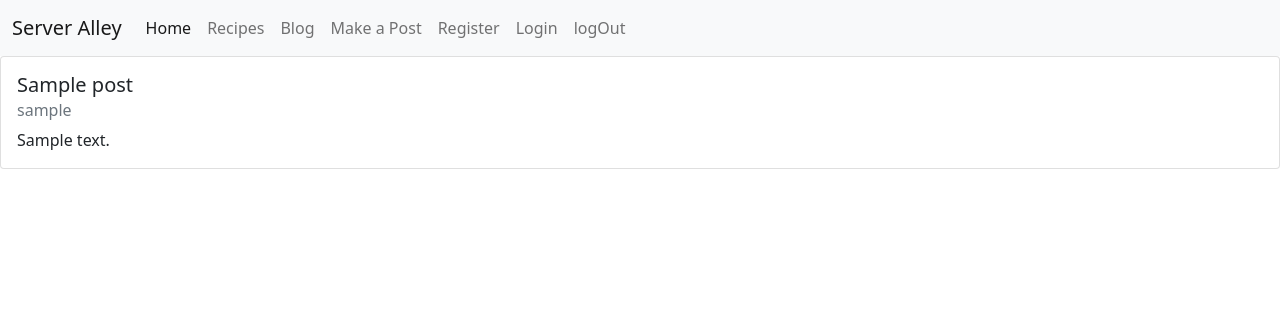
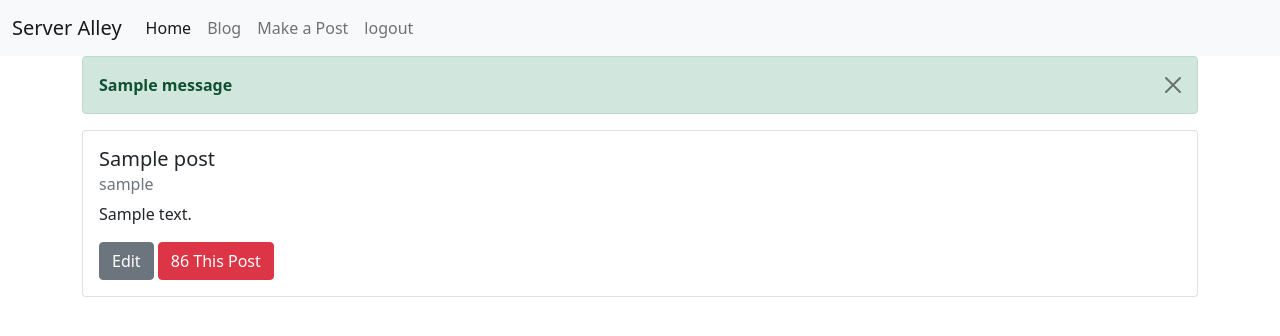
Before and after one commit to Allisona1012/Server_Alley_project, a Flask app: page /blog in a window 1280 px wide. Shown: the top 336 px of the page. Run offline with Flask 2, Linux system fonts and the light colour scheme; a user stored in the database is signed in; tables that the repository leaves empty hold one stand-in row (values such as "Sample post"); one stand-in notice (Sample message) is shown; some libraries are stand-ins or nearby versions.

Commit message:
delete now working

```diff
--- a/app/forms.py
+++ b/app/forms.py
@@ -19,3 +19,7 @@ class PostForm(FlaskForm):
     title=StringField('Title', validators=[DataRequired()])
     body=StringField('Body', validators=[DataRequired()])
     submit=SubmitField('Post')
+
+class CommentForm(FlaskForm):
+    text = StringField('Comment', validators=[DataRequired()])
+    submit= SubmitField('Post')
--- a/app/models.py
+++ b/app/models.py
@@ -19,6 +19,7 @@ class User(db.Model, UserMixin):
     #this references all the posts the user has created
     #the backref is what allows us to get the info from the post to link to the user
     posts=db.relationship('Post', backref='user')
+    # comments=db.relationship("Comment",backref='user')
 
     def __init__(self, **kwargs):
         super().__init__(**kwargs)
@@ -40,6 +41,7 @@ class Post( db.Model):
      # need an author to assign to the post. Foriegn key??
      #ondelete will get rid of all posts that the user has created
      user_id= db.Column (db.Integer,db.ForeignKey('user.id'), nullable=False)
+    #  comments=db.relationship("Comment",backref='post')
 
      def __init__(self, **kwargs):
         super().__init__(**kwargs)
@@ -51,3 +53,35 @@ class Post( db.Model):
 
      def get_user(self):
          return User.query.filter_by(id=self.user_id).first().username
+
+     def delete_post(self):
+        db.session.delete(self)
+        db.session.commit()
+
+     def save(self):
+         db.session.commit()
+
+
+# class Comment(db.Model):
+#     id = db.Column(db.Integer, primary_key=True)
+#     text = db.Column(db.String(200), nullable=False)
+#     date_created= db.Column(db.DateTime, nullable= False, default=datetime.utcnow)
+#     author = db.Column(db.Integer, db.ForeignKey('user.id'), nullable=False)
+#     post_id = db.Column(db.Integer, db.ForeignKey('post.id'), nullable=False)
+#     def __init__(self, **kwargs):
+#         super().__init__(**kwargs)
+#         db.session.add(self)
+#         db.session.commit()
+
+#     def __repr__(self):
+#         return f"<Comment|{self.comment_section}>"
+
+#     def get_user(self):
+#         return User.query.filter_by(id=self.user_id).first().username
+
+#     def save_comment(self):
+#         db.session.commit()
+
+#     def delete_comment(self):
+#         db.session.delete(self)
+#         db.session.commit()
--- a/app/routes.py
+++ b/app/routes.py
@@ -5,9 +5,11 @@ from app.forms import LoginForm, PostForm, RegistrationForm
 from app.models import User, Post
 
 
+
 @app.route('/')
 def index():
     return render_template('index.html')
+
 
 @app.route('/register', methods=['GET','POST'])
 def register():
@@ -82,3 +84,55 @@ def makePost():
         return redirect(url_for('blog', form=form))
 
     return render_template('makePost.html', form=form)
+
+# @app.route('/delete-post/<id>')
+# @login_required
+# def delete_post(id):
+#     post = Post.query.filter_by(id=id)
+
+#     if not post:
+#         flash("This post has been 86'd", "error")
+#     elif current_user.id != post.id:
+#         flash('Sorry! You cannot delete this post!','error')
+#     else:
+#         post.delete_post()
+#         flash('86 That Post','success')
+
+@app.route('/delete-post/<int:post_id>')
+@login_required
+def delete_post(post_id):
+    if not current_user:
+        flash('Sorry, You cannot change this!')
+        return redirect(url_for('blog'))
+    post = Post.query.get_or_404(post_id)
+    post.delete_post()
+    flash('The Post Has been Deleted', 'success')
+    return redirect(url_for('blog'))
+
+
+
+@app.route('/post/<int:post_id>', methods=["GET","POST"])
+def about_post(post_id):
+    #get the post or show an error (404)
+    post = Post.get_or_404(post_id)
+
+    return render_template('post.html', post = post)
+
+@app.route('/posts/<int:post_id>/edit', methods=["GET","POST"])
+@login_required
+def editPost(post_id):
+    post = Post.query.get_or_404(post_id)
+    form = PostForm()
+
+    if current_user.id != post.user_id:
+        flash("Sorry! You cannot edit this one!", "danger")
+        return redirect(url_for ('blog.html', post_id =post.id))
+
+    if form.validate_on_submit():
+        post.title = form.title.data
+        post.body= form.body.data
+
+        post.save()
+        flash('Your Post Has Been Updated!','primary')
+        return redirect(url_for('blog.html', post_id = post.id))
+    return render_template('editPost.html',post=post,form=form)
--- a/app/templates/base.html
+++ b/app/templates/base.html
@@ -11,9 +11,14 @@
 {% block title %}<title>Server Alley</title> {% endblock %}
 </head>
 {% include 'navbar.html' %}
+
 <body>
-    {% block content %}
-    {% endblock %}
+    <div class="container">
+        {% include 'message.html' %}
+        {% block content %}
+        {% endblock %}
+
+    </div>
 
 
 
--- a/app/templates/blog.html
+++ b/app/templates/blog.html
@@ -7,6 +7,11 @@
           <h5 class="card-title">{{ post.title}}</h5>
           <h6 class="card-subtitle mb-2 text-muted">{{ post.get_user()}}</h6>
           <p class="card-text">{{ post.body}}</p>
+          {% if current_user.id == post.user_id %}
+          <a href="#" class="btn btn-secondary">Edit</a>
+          <a href="/delete-post/{{post.id}}" class="btn btn-danger"> 86 This Post</a>
+          {% endif %}
+
         </div>
       </div>
       {% endfor %}
--- a/app/templates/message.html
+++ b/app/templates/message.html
@@ -1,6 +1,10 @@
-{% with messages = get_flashed_messages %}
+{% with messages = get_flashed_messages(with_categories=true) %}
     {% if messages %}
-    <div class="alert alert-{{category}} alert-dismissible fade show" role=""alert>
-        <strong> {{ message }}</strong>
-        <button type="button" class="btn-close" data-bs-dismiss="alert" aria-label="Close"></button>
-    </div>
+        {% for category, message in messages %}
+        <div class="alert alert-{{ category }} alert-dismissible fade show" role="alert">
+            <strong>{{ message }}</strong>
+            <button type="button" class="btn-close" data-bs-dismiss="alert" aria-label="Close"></button>
+        </div>
+        {% endfor %}
+    {% endif %}
+{% endwith %}
--- a/app/templates/navbar.html
+++ b/app/templates/navbar.html
@@ -9,9 +9,17 @@
                      <li class="nav-item">
                      <a class="nav-link active" aria-current="page" href="{{url_for('index')}}">Home</a>
                      </li>
+                     {% if current_user.is_anonymous %}
                      <li class="nav-item">
                      <a class="nav-link" href="/">Recipes</a>
                      </li>
+                     <li class="nav-item">
+                        <a class="nav-link"href="{{url_for('register')}}">Register</a>
+                    </li>
+                    <li class="nav-item">
+                       <a class="nav-link"href="{{url_for('login')}}">Login</a>
+                   </li>
+                   {% else %}
                     <li class="nav-item">
                      <a class="nav-link" href="{{ url_for('blog')}}">Blog</a>
                      </li>
@@ -19,14 +27,9 @@
                         <a class="nav-link"href="{{url_for('makePost')}}">Make a Post</a>
                         </li>
                      <li class="nav-item">
-                        <a class="nav-link"href="{{url_for('register')}}">Register</a>
-                    </li>
-                     <li class="nav-item">
-                        <a class="nav-link"href="{{url_for('login')}}">Login</a>
-                    </li>
-                     <li class="nav-item">
-                     <a class="nav-link"href="/">logOut</a>
+                     <a class="nav-link"href="{{url_for('logout')}}">logout</a>
                      </li>
+                     {% endif %}
                  </ul>
             </div>
         </div>
--- a/requirements.txt
+++ b/requirements.txt
@@ -1,4 +1,6 @@
 alembic==1.7.6
+certifi==2021.10.8
+charset-normalizer==2.0.12
 click==8.0.3
 dnspython==2.2.0
 email-validator==1.1.3
@@ -16,6 +18,8 @@ Mako==1.1.6
 MarkupSafe==2.0.1
 migrate==0.3.8
 python-dotenv==0.19.2
+requests==2.27.1
 SQLAlchemy==1.4.31
+urllib3==1.26.8
 Werkzeug==2.0.3
 WTForms==3.0.1
```
Also changed, not shown: app/templates/editPost.html (added, +43 -0 lines), app/templates/post.html (added, +18 -0 lines), app.db, app/templates/comment.html (added), 1 other file.
